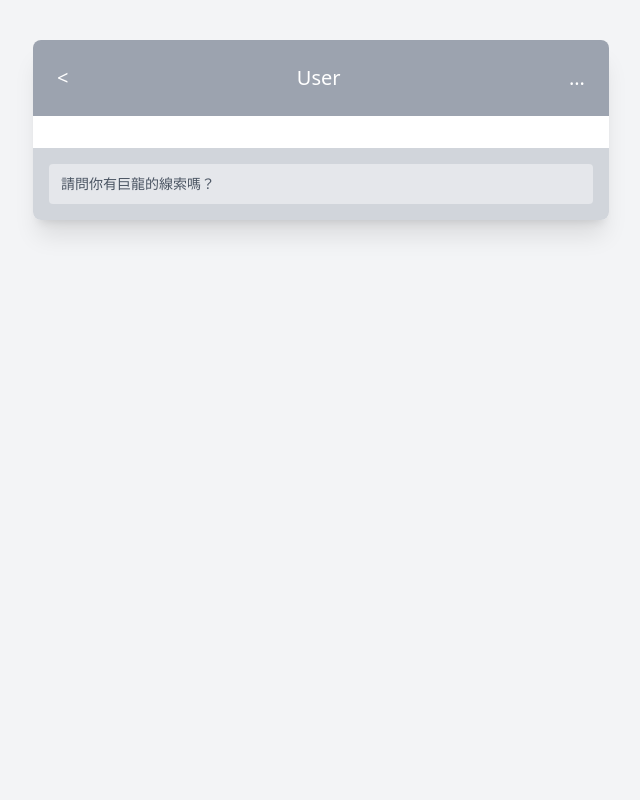
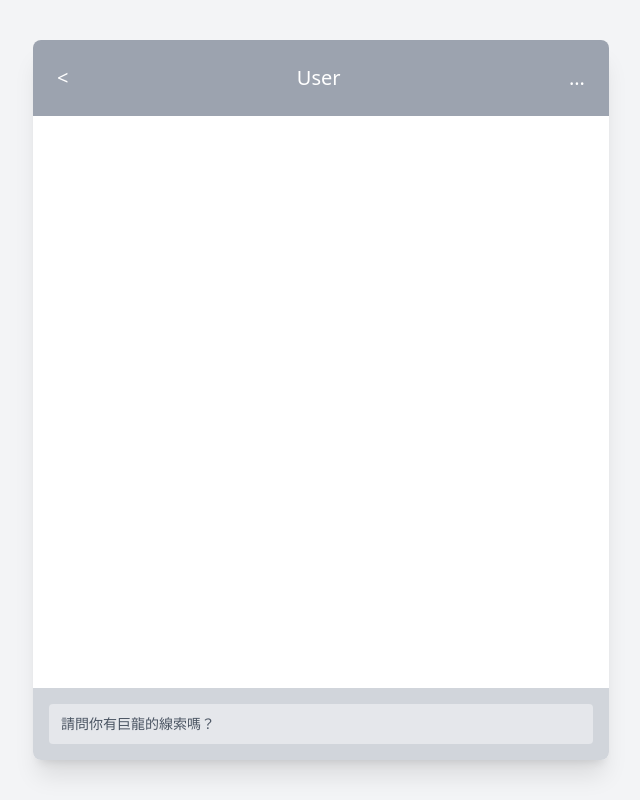
Before and after one commit to chyyen/Tzai_13, a plain HTML site: page index.html in a window 1280 px wide. Shown: the whole page, without its empty margins (319-959 px from the left). Drawn offline with nearby package versions, Linux system fonts and the light colour scheme.

Commit message:
test height

```diff
--- a/index.html
+++ b/index.html
@@ -7,7 +7,7 @@
     <script src="https://cdn.tailwindcss.com"></script>
 </head>
 
-<body class="flex flex-col items-center justify-center w-screen min-h-full bg-gray-100 text-gray-800 p-10">
+<body class="flex flex-col items-center justify-center w-screen h-screen bg-gray-100 text-gray-800 p-10">
 
     <!-- Component Start -->
     <div class="flex flex-col flex-grow w-full max-w-xl bg-white shadow-xl rounded-lg overflow-hidden">
```
